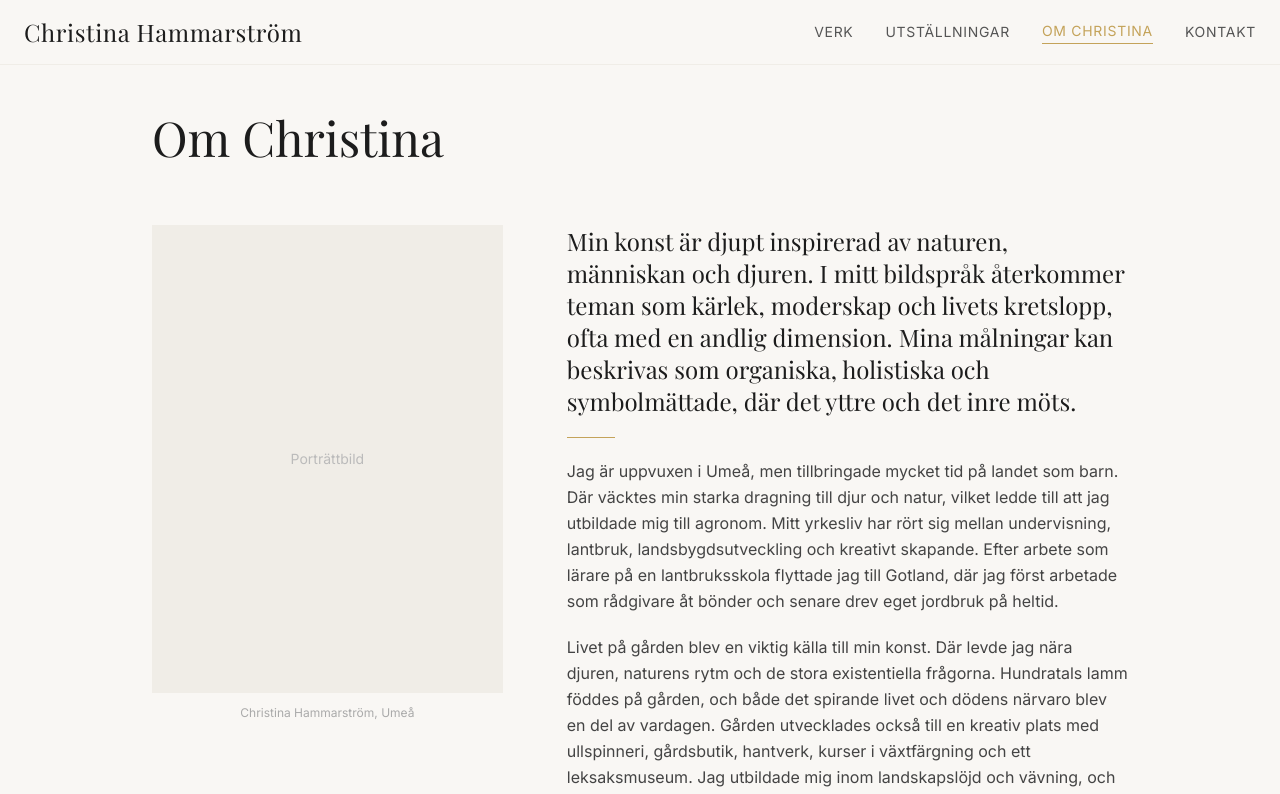
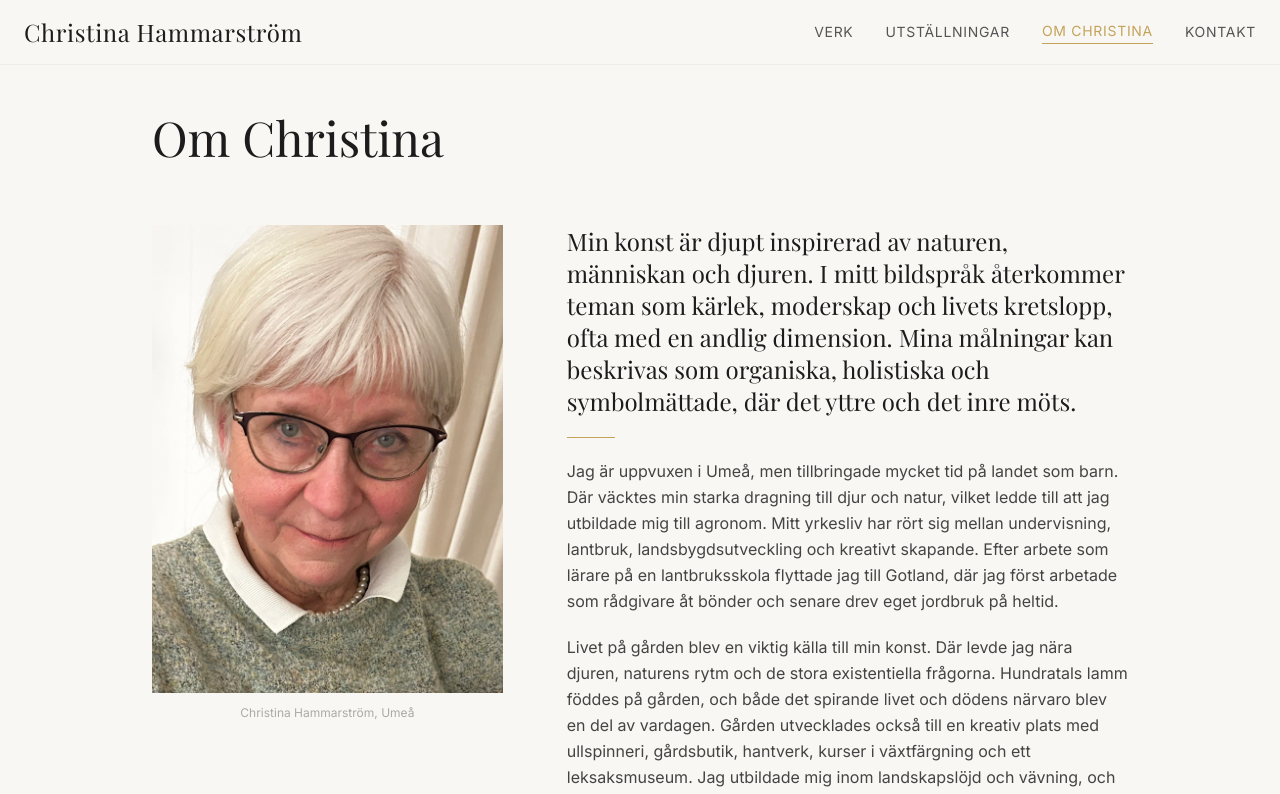
Before and after one commit to filiphammarstrom/Christina, a Next.js app: page /om in a window 1280 px wide. Shown: the top 794 px of the page. Built offline with nearby package versions, Linux system fonts and the light colour scheme; a web font is replaced by a local one.

Commit message:
Lägg till porträttfoto av Christina på Om-sidan

```diff
--- a/src/app/om/page.tsx
+++ b/src/app/om/page.tsx
@@ -1,4 +1,5 @@
 import type { Metadata } from 'next'
+import Image from 'next/image'
 
 export const metadata: Metadata = {
   title: 'Om Christina — Christina Hammarström',
@@ -25,8 +26,15 @@ export default function AboutPage() {
       <div className="grid md:grid-cols-[1fr_1.6fr] gap-16 items-start">
         {/* Portrait image */}
         <div className="sticky top-28">
-          <div className="aspect-[3/4] bg-warm-dark flex items-center justify-center text-[#BBB] text-sm">
-            Porträttbild
+          <div className="relative aspect-[3/4] overflow-hidden bg-warm-dark">
+            <Image
+              src="/portrait.jpg"
+              alt="Christina Hammarström"
+              fill
+              className="object-cover object-top"
+              sizes="(max-width: 768px) 100vw, 40vw"
+              priority
+            />
           </div>
           <p className="text-xs text-[#AAA] mt-3 text-center">Christina Hammarström, Umeå</p>
         </div>
```
Also changed, not shown: public/portrait.jpg (added).
